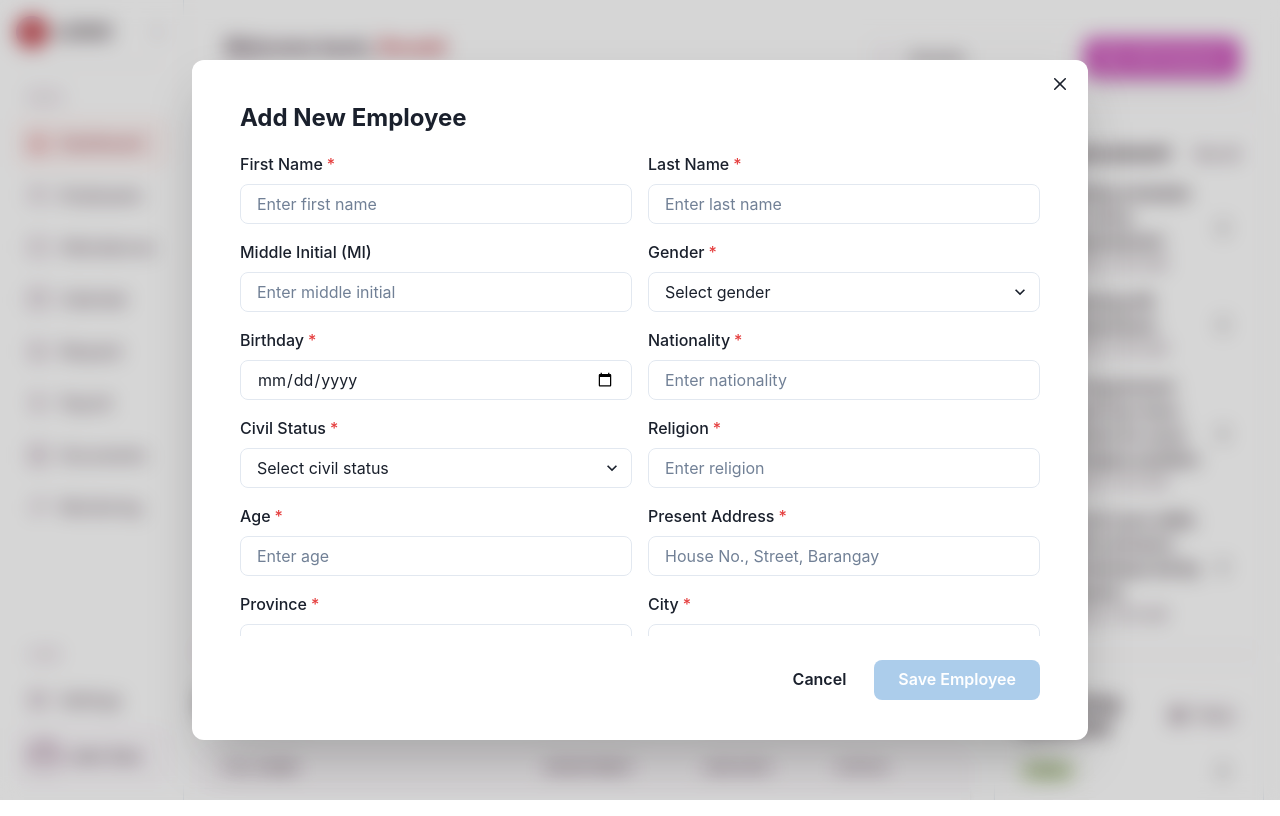
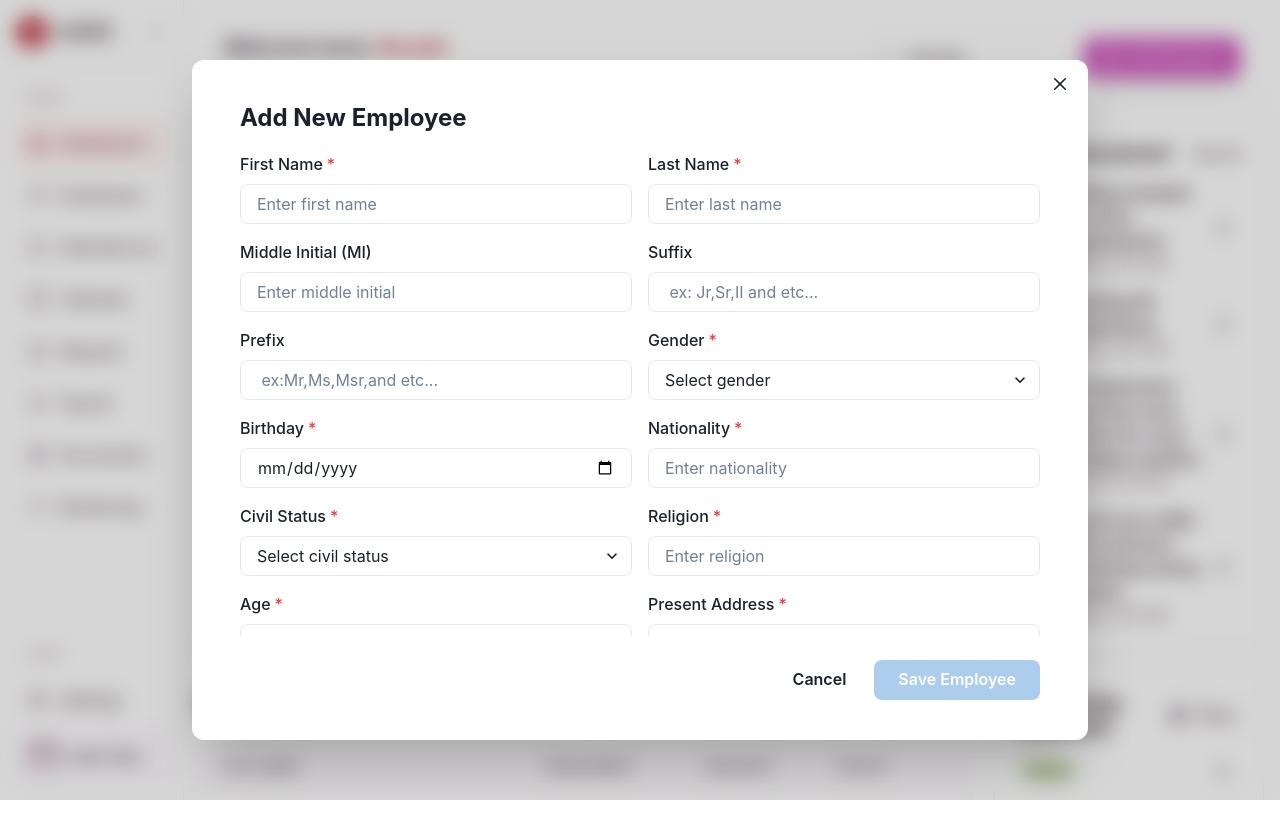
Before and after one commit to Markjonel02/human-resource-information-system, a React (Vite) app in the folder Frontend/: page / in a window 1280 px wide. Both pictures are taken after typing "Sample" into the empty fields and a click on the button "Add Employee". Built offline with nearby package versions, Linux system fonts and the light colour scheme; grey boxes are pictures that could not be loaded.

Commit message:
working on models user

```diff
--- a/Frontend/src/components/AddEmployeeButton.jsx
+++ b/Frontend/src/components/AddEmployeeButton.jsx
@@ -20,6 +20,7 @@ import {
   SimpleGrid, // Import SimpleGrid for multi-column layout
 } from "@chakra-ui/react";
 import { PlusCircle } from "lucide-react"; // Using lucide-react for the icon
+import { use } from "react";
 
 const AddEmployeeButton = () => {
   const { isOpen, onOpen, onClose } = useDisclosure();
@@ -41,7 +42,8 @@ const AddEmployeeButton = () => {
   const [province, setProvince] = useState("");
   const [mobileNumber, setMobileNumber] = useState("");
   const [email, setEmail] = useState("");
-
+  const [suffix, setSuffix] = useState("");
+  const [prefix, setPrefix] = useState("");
   // States for Corporate Details
   const [companyName, setCompanyName] = useState("");
   const [employeeId, setEmployeeId] = useState("");
@@ -88,6 +90,8 @@ const AddEmployeeButton = () => {
       firstName,
       lastName,
       middleInitial,
+      suffix,
+      prefix,
       gender,
       birthday,
       nationality,
@@ -146,6 +150,8 @@ const AddEmployeeButton = () => {
     setFirstName("");
     setLastName("");
     setMiddleInitial("");
+    setSuffix("");
+    setPrefix("");
     setGender("");
     setBirthday("");
     setNationality("");
@@ -325,7 +331,26 @@ const AddEmployeeButton = () => {
                   focusBorderColor="blue.400"
                 />
               </FormControl>
-
+              <FormControl id="suffix">
+                <FormLabel>Suffix</FormLabel>
+                <Input
+                  placeholder=" ex: Jr,Sr,II and etc..."
+                  value={suffix}
+                  onChange={(e) => setSuffix(e.target.value)}
+                  borderRadius="lg"
+                  focusBorderColor="blue.400"
+                />
+              </FormControl>
+              <FormControl id="prefix">
+                <FormLabel>Prefix</FormLabel>
+                <Input
+                  placeholder=" ex:Mr,Ms,Msr,and etc... "
+                  value={prefix}
+                  onChange={(e) => setPrefix(e.target.value)}
+                  borderRadius="lg"
+                  focusBorderColor="blue.400"
+                />
+              </FormControl>
               <FormControl id="gender" isRequired>
                 <FormLabel>Gender</FormLabel>
                 <Select
@@ -646,7 +671,7 @@ const AddEmployeeButton = () => {
               </FormControl>
 
               {/* Educational Background Fields */}
-              <FormControl id="school-name" isRequired>
+              <FormControl id="school-name">
                 <FormLabel>School Name</FormLabel>
                 <Input
                   placeholder="Enter school name"
@@ -656,7 +681,7 @@ const AddEmployeeButton = () => {
                   focusBorderColor="blue.400"
                 />
               </FormControl>
-              <FormControl id="degree" isRequired>
+              <FormControl id="degree">
                 <FormLabel>Degree</FormLabel>
                 <Input
                   placeholder="Enter degree"
@@ -666,7 +691,7 @@ const AddEmployeeButton = () => {
                   focusBorderColor="blue.400"
                 />
               </FormControl>
-              <FormControl id="educational-attainment" isRequired>
+              <FormControl id="educational-attainment">
                 <FormLabel>Educational Attainment</FormLabel>
                 <Input
                   placeholder="e.g., College Graduate, Master's Degree"
@@ -676,7 +701,7 @@ const AddEmployeeButton = () => {
                   focusBorderColor="blue.400"
                 />
               </FormControl>
-              <FormControl id="education-from" isRequired>
+              <FormControl id="education-from">
                 <FormLabel>Education From (Year)</FormLabel>
                 <Input
                   type="number"
@@ -687,7 +712,7 @@ const AddEmployeeButton = () => {
                   focusBorderColor="blue.400"
                 />
               </FormControl>
-              <FormControl id="education-to" isRequired>
+              <FormControl id="education-to">
                 <FormLabel>Education To (Year)</FormLabel>
                 <Input
                   type="number"
@@ -710,7 +735,7 @@ const AddEmployeeButton = () => {
               </FormControl>
 
               {/* Dependants Fields */}
-              <FormControl id="dependant-name" isRequired>
+              <FormControl id="dependant-name">
                 <FormLabel>Dependant Name</FormLabel>
                 <Input
                   placeholder="Enter dependant's name"
@@ -720,7 +745,7 @@ const AddEmployeeButton = () => {
                   focusBorderColor="blue.400"
                 />
               </FormControl>
-              <FormControl id="dependant-relationship" isRequired>
+              <FormControl id="dependant-relationship">
                 <FormLabel>Dependant Relationship</FormLabel>
                 <Input
                   placeholder="e.g., Son, Daughter, Spouse"
@@ -730,7 +755,7 @@ const AddEmployeeButton = () => {
                   focusBorderColor="blue.400"
                 />
               </FormControl>
-              <FormControl id="dependant-birthdate" isRequired>
+              <FormControl id="dependant-birthdate">
                 <FormLabel>Dependant Birthdate</FormLabel>
                 <Input
                   type="date"
@@ -742,7 +767,7 @@ const AddEmployeeButton = () => {
               </FormControl>
 
               {/* Employment History Fields */}
-              <FormControl id="employer-name" isRequired>
+              <FormControl id="employer-name">
                 <FormLabel>Employer Name</FormLabel>
                 <Input
                   placeholder="Enter previous employer name"
@@ -752,7 +777,7 @@ const AddEmployeeButton = () => {
                   focusBorderColor="blue.400"
                 />
               </FormControl>
-              <FormControl id="employer-address" isRequired>
+              <FormControl id="employer-address">
                 <FormLabel>Employer Address</FormLabel>
                 <Input
                   placeholder="Enter previous employer address"
@@ -762,7 +787,7 @@ const AddEmployeeButton = () => {
                   focusBorderColor="blue.400"
                 />
               </FormControl>
-              <FormControl id="employment-position" isRequired>
+              <FormControl id="employment-position">
                 <FormLabel>Position</FormLabel>
                 <Input
                   placeholder="Enter position held"
@@ -772,7 +797,7 @@ const AddEmployeeButton = () => {
                   focusBorderColor="blue.400"
                 />
               </FormControl>
-              <FormControl id="employment-from" isRequired>
+              <FormControl id="employment-from">
                 <FormLabel>Employment From (Date)</FormLabel>
                 <Input
                   type="date"
@@ -782,7 +807,7 @@ const AddEmployeeButton = () => {
                   focusBorderColor="blue.400"
                 />
               </FormControl>
-              <FormControl id="employment-to" isRequired>
+              <FormControl id="employment-to">
                 <FormLabel>Employment To (Date)</FormLabel>
                 <Input
                   type="date"
```
Also changed, not shown: 1 other file (tests, documents, lock files or other folders).
